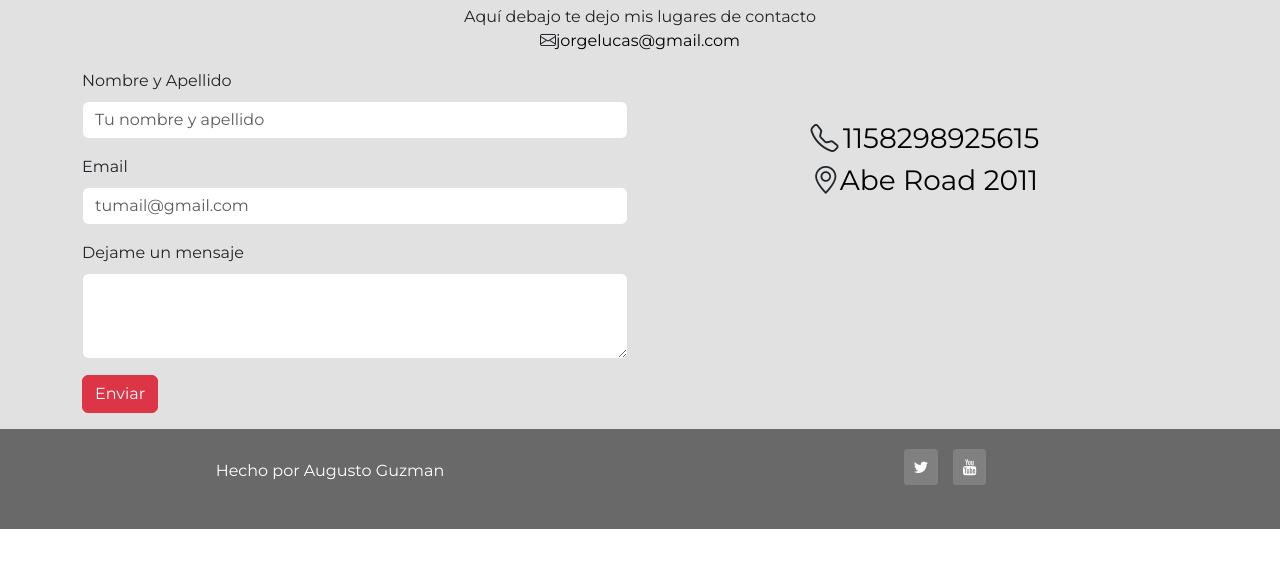
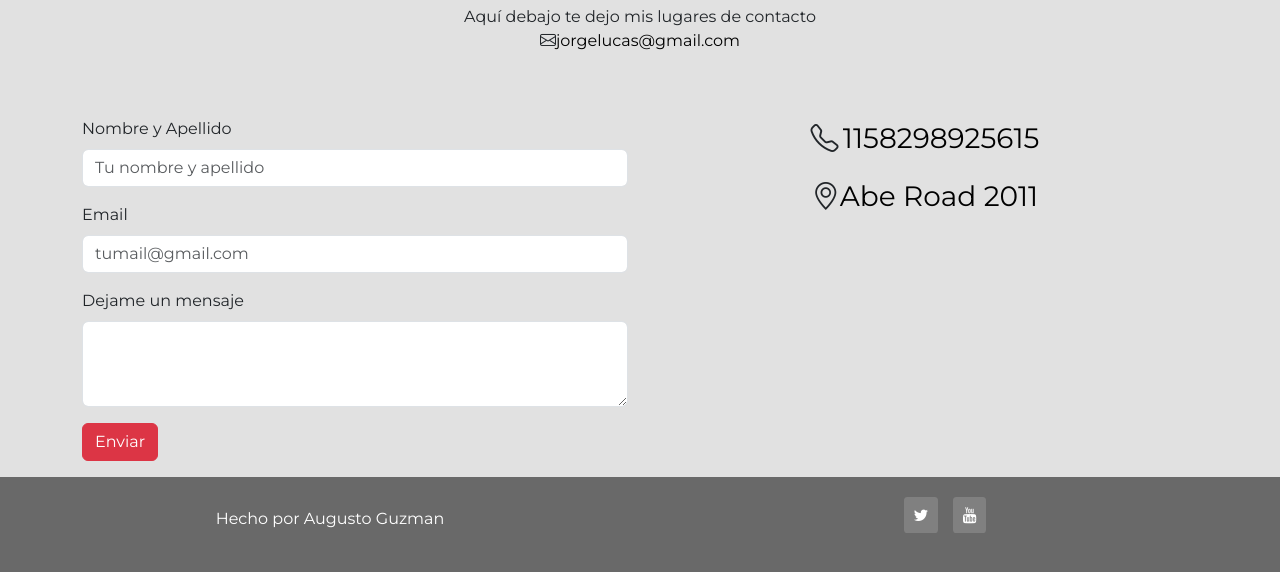
Before and after one commit to AugustoGuzman/Proyecto-CyC2-GeorgeLucas, a plain HTML site: page contacto.html in a window 1280 px wide. Shown: the part 276-848 px from the top of the page. Before the commit the page ends 805 px from the top, so only its background shows below. Drawn offline with nearby package versions, Linux system fonts and the light colour scheme.

Commit message:
Update contacto.html

```diff
--- a/contacto.html
+++ b/contacto.html
@@ -88,7 +88,7 @@
     <div class="container-fluid">
         <div class="container">
             <div class="row">
-                <div class="col-lg-6 col-md-12">
+                <div class="col-lg-6 col-md-12 mt-5">
                     <form action="mailto:mail@gmail.com" method="POST" class="needs-validation" novalidate>
                         <div class="mb-3">
                             <label for="campoNombre" class="form-label">Nombre y Apellido</label>
@@ -111,14 +111,15 @@
                           Por favor deje su mensaje
                         </div>
                       </div>
-
-                        <input type="submit" value="Enviar" class="btn btn-danger mb-3">
-
+                      <div class="mb-3">
+                        <input type="submit" value="Enviar" class="btn btn-danger">
+                      </div>
 
                     </form>
                 </div>
-                <div class="col-lg-6 col-md-12 text-center mt-5 mb-3">
-                    <i class="bi bi-telephone fs-3"></i> <a href="tel:115829892" class="text-decoration-none text-black fs-3">1158298925615</a><br>
+                <div class="col-lg-6 col-md-12 text-center mt-5 mb-5">
+                  <div class="mb-3"><i class="bi bi-telephone fs-3"></i> <a href="tel:115829892" class="text-decoration-none text-black fs-3">1158298925615</a><br></div>
+
                     <i class="bi bi-geo-alt fs-3"></i><a href="https://www.google.com/maps/search/Abe+Road+2011/@-34.4449119,-58.9135653,12z/data=!3m1!4b1?entry=ttu" class="text-decoration-none text-black fs-3">Abe Road 2011</a>
 
                 </div>
```
